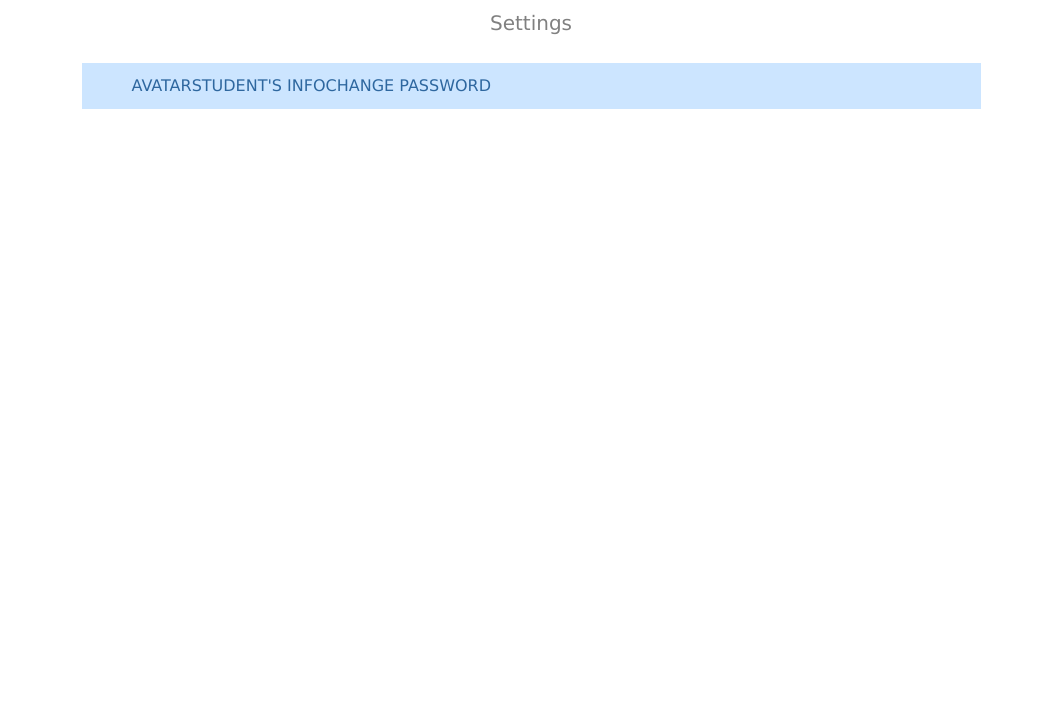
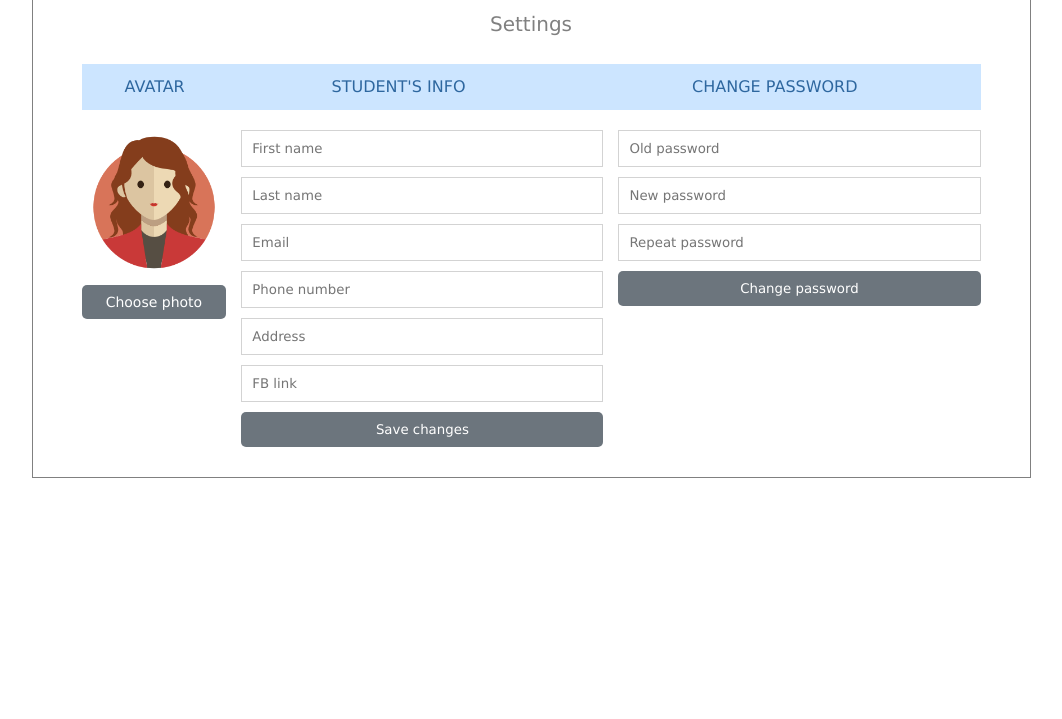
Before and after one commit to FurtatovDima/project, a plain HTML site: page index.html in a window 1280 px wide. Shown: the part 81-800 px from the top of the page, without its empty margins (109-1171 px from the left). Drawn offline with Linux system fonts and the light colour scheme.

Commit message:
Version2

```diff
--- a/index.html
+++ b/index.html
@@ -26,15 +26,27 @@
 				<li>student's info</li>
 				<li>change password</li>
 			</ul>
-			<div class="forms"></div>
-				<form action="" class="avatar-form">
-
+			<div class="forms">
+				<form action="#" class="avatar-form" method="post">
+					<img src="images/av_256.png" alt="">
+					<div class="file-container">
+						<label for="f1"><input type="file" id="f1" accept=".pdf, .png, .svg" name="file">Choose photo</label>
+					</div>
 				</form>
-				<form action="" class="info-form">
-
+				<form action="#" class="info-form" method="post">
+					<input type="text" name="FirstName" maxlength="16" placeholder="First name" required>
+					<input type="text" name="LastName" maxlength="16" placeholder="Last name" required>
+					<input type="email" name="email" maxlength="30" placeholder="Email" required>
+					<input type="tel" name="phone" maxlength="30" placeholder="Phone number" required>
+					<input type="text" name="Address" maxlength="30" placeholder="Address" required>
+					<input type="text" name="FB" maxlength="30" placeholder="FB link" required>
+					<input type="submit" value="Save changes">
 				</form>
-				<form action="" class="password-form">
-
+				<form action="#" class="password-form" method="post">
+					<input type="password" name="password-old" maxlength="16" placeholder="Old password" required>
+					<input type="password" name="password-new" maxlength="16" placeholder="New password" required>
+					<input type="password" name="password-repeat" maxlength="16" placeholder="Repeat password" required>
+					<input type="submit" value="Change password">
 				</form>
 			</div>
 		</div>
--- a/style.css
+++ b/style.css
@@ -40,6 +40,8 @@ h1,h2,h3,h4,h5,h6{font-size:inherit;font-weight: 400;}
 	margin: 0 auto;
 	max-width: 999px;
 	font-family: Verdana, Geneva, sans-serif;
+	border: 1px solid gray;
+	padding-bottom: 20px;
 }
 header{
 	display: flex;
@@ -81,10 +83,56 @@ h1{
 	max-width: 899px;
 }
 .wrapper-settings ul{
-	display: flex;
-	background-color: #CCE5FF;
-	font-size: 16px;
-	padding: 15px 50px;
+	display: grid;
+    grid-template-columns: .8fr 3fr 3fr;
+    grid-column-gap: 15px;
+    background-color: #CCE5FF;
+    font-size: 16px;
+    padding: 15px 25px;
 	text-transform: uppercase;
 	color: #2E679F;
+	text-align: center;
 }
+.avatar-form img{
+	width: 100%;
+}
+.forms{
+	display: grid;
+	grid-template-columns: 1.2fr 3fr 3fr;
+	grid-column-gap: 15px;
+	margin-top: 20px;
+}
+input{
+	display: block;
+	width: 100%;
+	margin-bottom: 10px;
+	padding: 10px;
+	border: 1px solid lightgray;
+	color: gray;
+}
+input[type="submit"]{
+	border: none;
+	background-color: #6C757D;
+	cursor: pointer;
+	border-radius: 5px;
+	color: #fff;
+}
+#f1{
+	display: none;
+}
+.file-container label{
+	width: 100%;
+	display: block;
+	cursor:pointer;
+	background: #6C757D;
+	border-radius: 5px;
+	text-align: center;
+	color: #fff;
+	padding: 10px;
+}
+.file-container{
+	margin-top: 10px;
+}
+input[type="submit"]:hover, .file-container label:hover{
+	background-color: #1B5589;
+}
```
Also changed, not shown: images/chalkboard-teacher-solid.svg (deleted).
